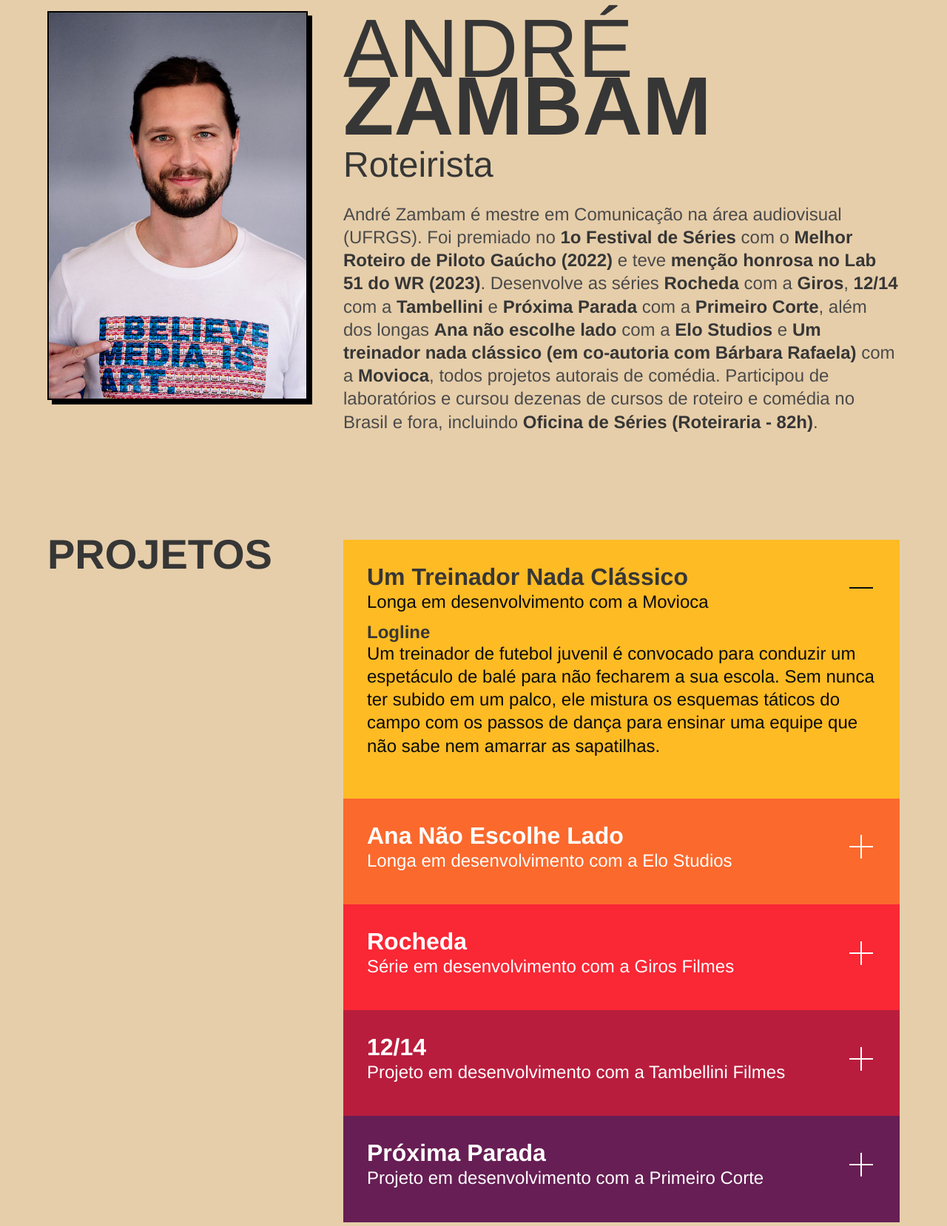
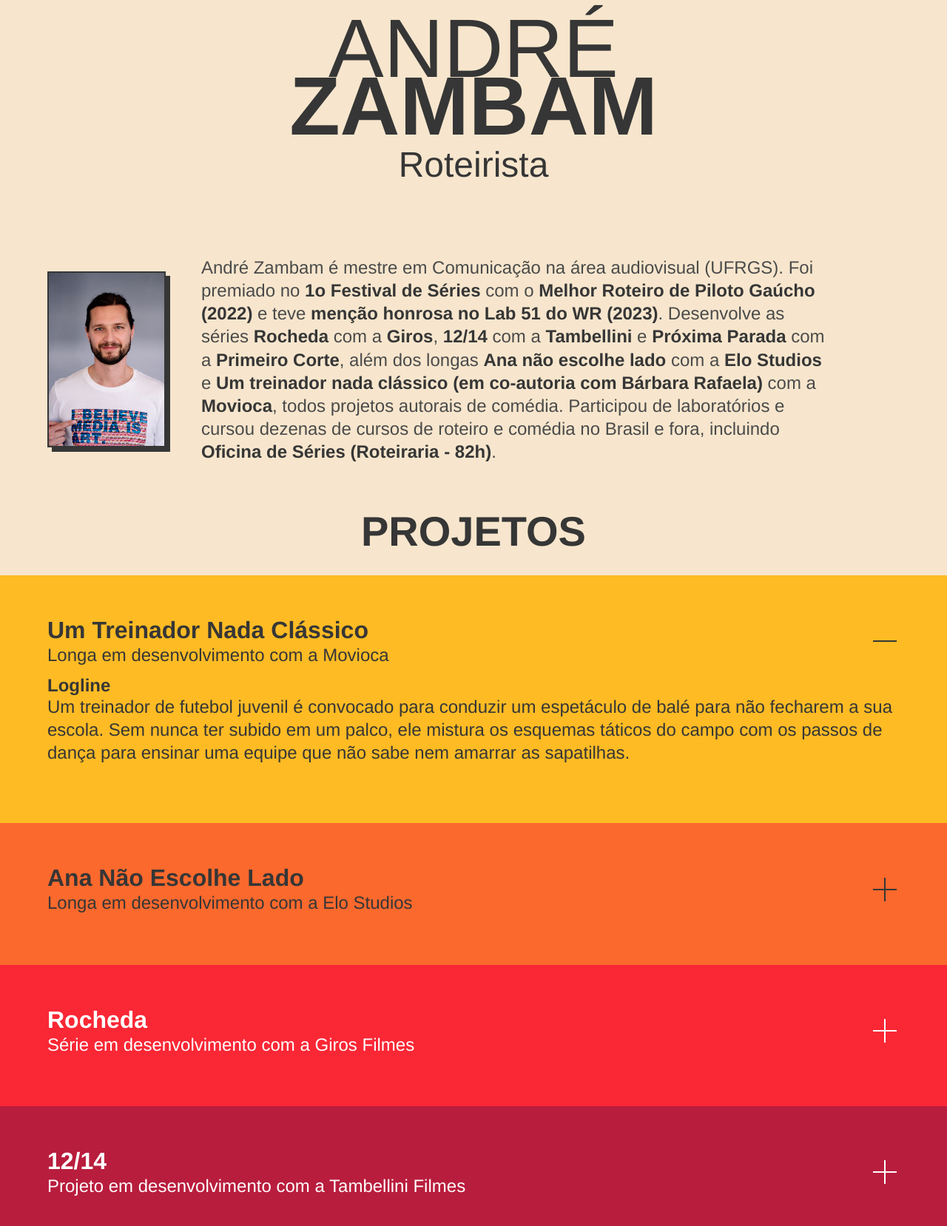
Before and after one commit to nicolorenzo/zambam, a website: page index.html in a window 1280 px wide. Shown: the part 33-1691 px from the top of the page at 74% size. Drawn offline with Linux system fonts and the light colour scheme; a web font is replaced by a local one.

Commit message:
Ajustes foto, responsividade e lista de projetos

```diff
--- a/_sass/main.scss
+++ b/_sass/main.scss
@@ -16,7 +16,7 @@ $orange: #fb692d;
 $purple: #671e54;
 $red: #fa2735;
 $coral: #b91d3d;
-$bege: #e6ceaa;
+$bege: #f7e6cd;
 // Update the sans-serif font family
 $family-sans-serif: 'Darker Grotesque', 'Helvetica', 'Arial', sans-serif;
 
@@ -56,7 +56,7 @@ h2 {
 }
 
 ul.accordion li {
-  padding: 2em;
+  padding: 2em 0;
 }
 ul.accordion li {
   cursor: pointer;
@@ -97,8 +97,9 @@ ul.accordion li:hover:before {
   position: absolute;
   transition: all 0.5s ease;
 }
-.has-background-yellow .accordion-icon .line {
-  border: 1px solid $black;
+.has-background-yellow .accordion-icon .line,
+.has-background-orange .accordion-icon .line {
+  border: 1px solid $dark;
 }
 .line.h {
   transform: rotate(0deg);
@@ -120,8 +121,8 @@ footer h2 {
 }
 
 .border-shadow {
-  border: 2px #000000 solid;
-  box-shadow: 6px 6px #000000;
+  border: 2px $dark solid;
+  box-shadow: 6px 6px $dark;
 }
 .button {
   border-radius: 0;
@@ -138,27 +139,20 @@ footer h2 {
 .buttons .button {
   margin-bottom: 1.5rem;
 }
+.profile-picture {
+  width: 13rem !important;
+}
 
 @include mobile {
   h1 {
     font-size: 5rem !important;
   }
   .profile-picture {
-    width: 13rem !important;
+    margin: 0 auto;
   }
 }
 @include until(500px) {
   .buttons .button:not(:last-child):not(.is-fullwidth) {
     margin-right: 1.5rem;
   }
-  .picture-name {
-    flex-wrap: wrap !important;
-  }
-  .name {
-    width: 100% !important;
-  }
-  .profile-picture .wrapper {
-    position: relative;
-    padding: unset;
-  }
 }
--- a/index.html
+++ b/index.html
@@ -14,25 +14,31 @@
     <link rel="stylesheet" href="css/main.css" />
   </head>
   <body>
-    <header class="hero">
+    <header class="hero has-text-centered">
       <div class="hero-body">
-        <div class="container is-widescreen">
-          <div class="columns picture-name is-mobile is-variable is-6-desktop">
-            <div class="column is-narrow-mobile is-4 profile-picture">
-              <div class="wrapper">
-                <img
-                  class="border-shadow is-block"
-                  src="images\andre-zambam-roteirista.jpg"
-                  alt=""
-                />
-              </div>
-            </div>
-            <div class="column is-8 name">
+        <div class="container is-max-widescreen">
           <h1 class="title mb-3 mt-3 is-uppercase has-text-weight-normal">
             André<br />
             <span class="has-text-weight-bold">Zambam</span>
           </h1>
           <p class="title is-1 has-text-weight-light">Roteirista</p>
+        </div>
+      </div>
+    </header>
+    <section class="hero">
+      <div class="hero-body">
+        <div class="container is-max-widescreen">
+          <div
+            class="columns is-vcentered picture-name is-variable is-6-desktop"
+          >
+            <div class="column is-narrow-mobile is-3 profile-picture">
+              <img
+                class="border-shadow is-block"
+                src="images\andre-zambam-roteirista.jpg"
+                alt="André Zambam - Roteirista"
+              />
+            </div>
+            <div class="column is-9 name">
               <p class="is-size-4">
                 André Zambam é mestre em Comunicação na área audiovisual
                 (UFRGS). Foi premiado no
@@ -59,21 +65,24 @@
           </div>
         </div>
       </div>
-    </header>
-
-    <section id="projetos" class="section is-medium has-text-white">
-      <div class="container is-widescreen">
-        <div class="columns is-variable is-6">
-          <div class="column is-4">
+    </section>
+    <section id="projetos" class="has-text-white">
+      <div class="hero is-small has-text-centered">
+        <div class="hero-body">
+          <div class="container is-max-widescreen">
             <h2 class="mb-4 title is-1 is-uppercase">Projetos</h2>
           </div>
-          <div class="column is-8">
+        </div>
+      </div>
       <ul class="accordion">
         <li class="active has-background-yellow">
+          <div class="hero is-small">
+            <div class="hero-body">
+              <div class="container is-max-widescreen">
                 <div class="columns mb-0 accordion-bt is-mobile">
                   <div class="column">
                     <h3 class="title is-3 mb-0">Um Treinador Nada Clássico</h3>
-                    <p class="has-text-black is-size-4">
+                    <p class="has-text-dark is-size-4">
                       Longa em desenvolvimento com a Movioca
                     </p>
                   </div>
@@ -84,7 +93,7 @@
                 </div>
                 <div class="content mb-5">
                   <h4 class="title is-4 mb-0">Logline</h4>
-                  <p class="is-size-4 has-text-black">
+                  <p class="is-size-4 has-text-dark">
                     Um treinador de futebol juvenil é convocado para conduzir um
                     espetáculo de balé para não fecharem a sua escola. Sem nunca
                     ter subido em um palco, ele mistura os esquemas táticos do
@@ -92,13 +101,17 @@
                     sabe nem amarrar as sapatilhas.
                   </p>
                 </div>
+              </div>
+            </div>
+          </div>
         </li>
-              <li class="has-background-orange">
+        <li class="has-background-orange has-text-dark">
+          <div class="hero is-small">
+            <div class="hero-body">
+              <div class="container is-max-widescreen">
                 <div class="columns mb-0 accordion-bt is-mobile">
                   <div class="column">
-                    <h3 class="has-text-white title is-3 mb-0">
-                      Ana Não Escolhe Lado
-                    </h3>
+                    <h3 class="title is-3 mb-0">Ana Não Escolhe Lado</h3>
                     <p class="is-size-4">
                       Longa em desenvolvimento com a Elo Studios
                     </p>
@@ -109,14 +122,14 @@
                   </div>
                 </div>
                 <div class="content mb-5">
-                  <h4 class="has-text-white title is-4 mb-0">Logline</h4>
+                  <h4 class="title is-4 mb-0">Logline</h4>
                   <p class="is-size-4">
                     Uma adolescente indecisa ganha o poder de experimentar duas
                     realidades paralelas sempre que se vê diante de um dilema.
                     Mas logo vai entender que viver duas vidas vai dobrar seus
                     problemas.
                   </p>
-                  <h4 class="has-text-white title is-4 mb-0">Sinopse</h4>
+                  <h4 class="title is-4 mb-0">Sinopse</h4>
                   <p class="is-size-4">
                     Ana (16) é insegura. Fica tão indecisa escolhendo o que
                     assistir na televisão que acaba assistindo ao catálogo da
@@ -144,8 +157,14 @@
                     problemas.
                   </p>
                 </div>
+              </div>
+            </div>
+          </div>
         </li>
         <li class="has-background-red">
+          <div class="hero is-small">
+            <div class="hero-body">
+              <div class="container is-max-widescreen">
                 <div class="columns mb-0 accordion-bt is-mobile">
                   <div class="column">
                     <h3 class="has-text-white title is-3 mb-0">Rocheda</h3>
@@ -191,8 +210,14 @@
                     macaxeira no Central Park.
                   </p>
                 </div>
+              </div>
+            </div>
+          </div>
         </li>
         <li class="has-background-coral">
+          <div class="hero is-small">
+            <div class="hero-body">
+              <div class="container is-max-widescreen">
                 <div class="columns mb-0 accordion-bt is-mobile">
                   <div class="column">
                     <h3 class="has-text-white title is-3 mb-0">12/14</h3>
@@ -238,8 +263,14 @@
                     sobre o petróleo.
                   </p>
                 </div>
+              </div>
+            </div>
+          </div>
         </li>
         <li class="has-background-purple">
+          <div class="hero is-small">
+            <div class="hero-body">
+              <div class="container is-max-widescreen">
                 <div class="columns mb-0 accordion-bt is-mobile">
                   <div class="column">
                     <h3 class="has-text-white title is-3 mb-0">
@@ -285,11 +316,11 @@
                     futuro do pretérito.”
                   </p>
                 </div>
-              </li>
-            </ul>
               </div>
             </div>
           </div>
+        </li>
+      </ul>
     </section>
     <footer class="section is-medium has-text-centered">
       <div class="container">
```
Also changed, not shown: css/main.css. Lines whose indentation alone changed are shown as unchanged.
